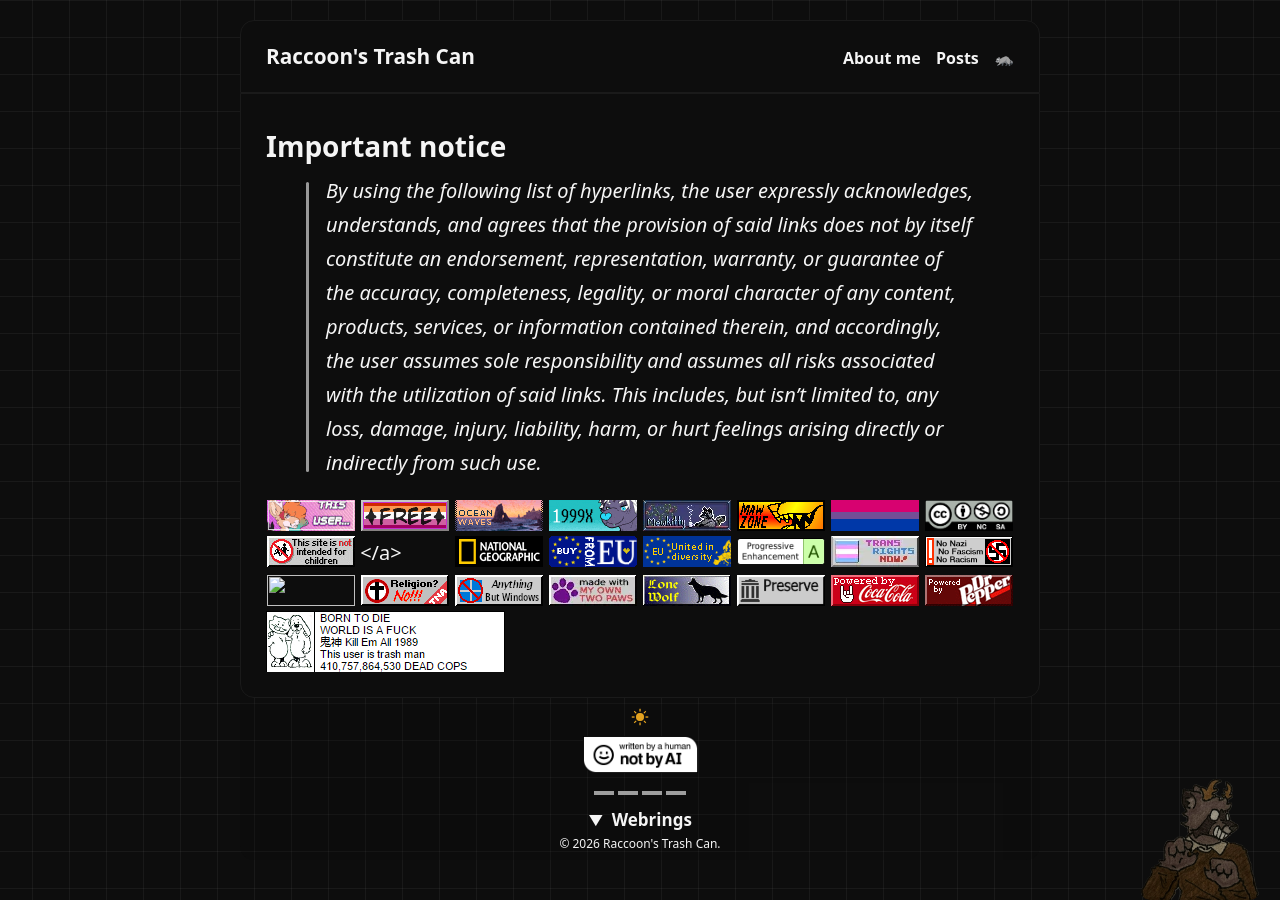
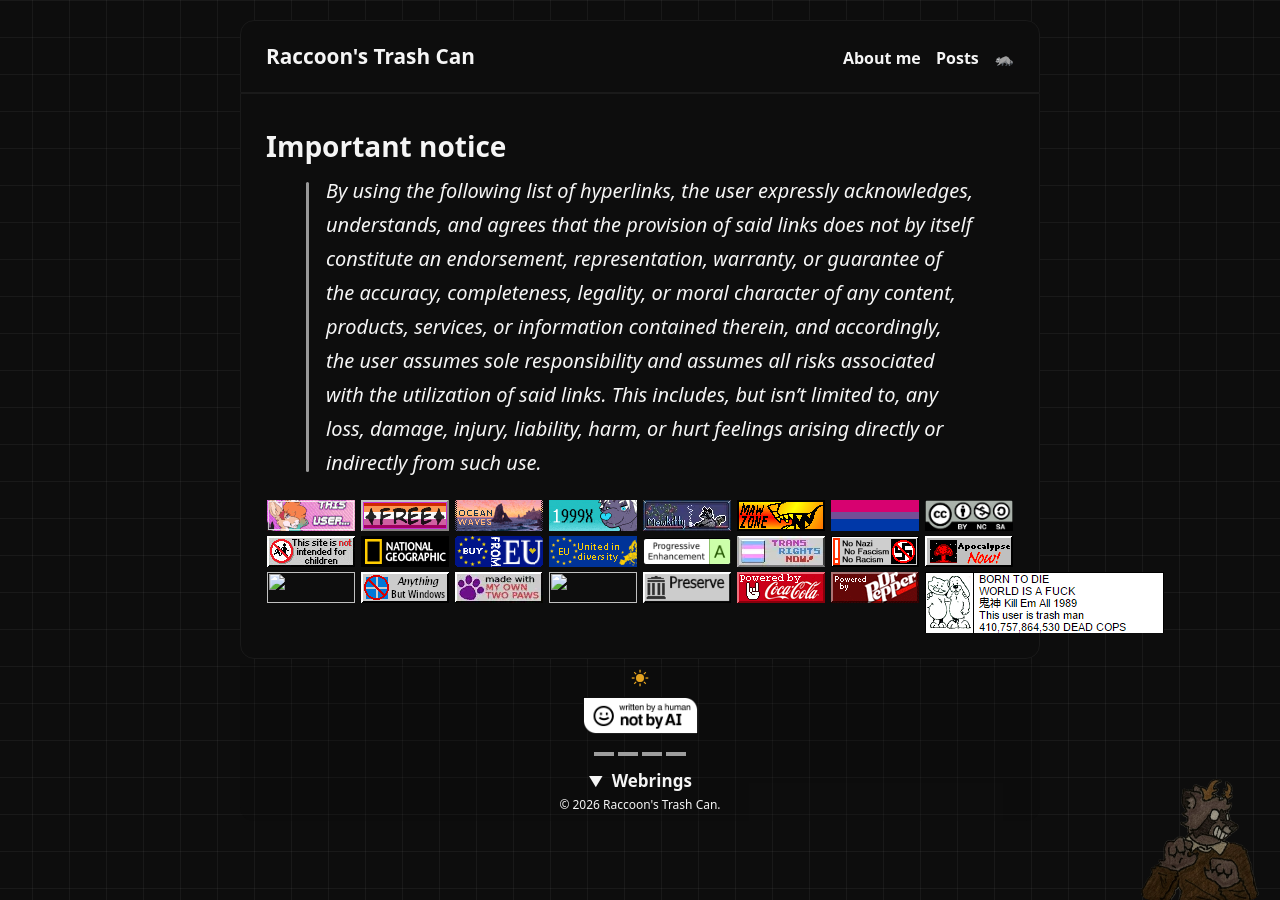
Before and after one commit to raccoonfangz/raccoonfangz.github.io, a Jekyll site: the page built from buttons-badges.md, in a window 1280 px wide. Built offline with Jekyll 4.4.1, drawn with Linux system fonts in a browser that asks for light colours; grey boxes are pictures that could not be loaded.

Commit message:
Update buttons-badges.md

```diff
--- a/buttons-badges.md
+++ b/buttons-badges.md
@@ -42,18 +42,18 @@ permalink: /buttons-badges/
   <a href="https://maw.neocities.org"><img src="/images/buttons/maw88x31.gif"></a>
   <img src="/images/buttons/bisexual.png">
   <a href="https://creativecommons.org/licenses/by-nc-sa/4.0/"><img src="/images/buttons/by-nc-sa.png"></a>
-  <img src="/images/buttons/not_intended_for_children_02.jpg"></a>
+  <img src="/images/buttons/not_intended_for_children_02.jpg">
   <a href="https://www.nationalgeographic.com"><img src="/images/buttons/national_geographics.gif"></a>
   <a href="https://www.goeuropean.org"><img src="/images/buttons/buyfromeu.gif"></a>
   <a href="https://european-union.europa.eu/index_en"><img src="/images/buttons/eu.png"></a>
   <a href="https://dillo-browser.github.io/pec/"><img src="/images/buttons/class-A.png"></a>
   <img src="/images/buttons/trans-rights-now.webp">
   <img src="/images/buttons/antinazi.gif">
-  <img src="apocalypse_now.gif">
-  <img src="/images/buttons/athens_academy_7860_hmtna42.gif">
+  <img src="/images/buttons/apocalypse_now.gif">
+  <img src="images/buttons/Athens_Academy_7860_hmtna42.gif">
   <img src="/images/buttons/anythingbutwindows.gif">
   <img src="/images/buttons/twopaws.webp">
-  <img src="/images/buttons/capitolhill_7283_img_lonewolf.gif">
+  <img src="images/buttons/CapitolHill_7283_img_lonewolf.gif">
   <a href="https://archive.org"><img src="/images/buttons/archiveorg_preserve.gif"></a>
  <a href="https://www.colawp.com/colas/400/cola467_recipe.html"><img src="/images/buttons/coke.gif"></a>
  <img src="/images/buttons/drpepper_powered.gif">
```
